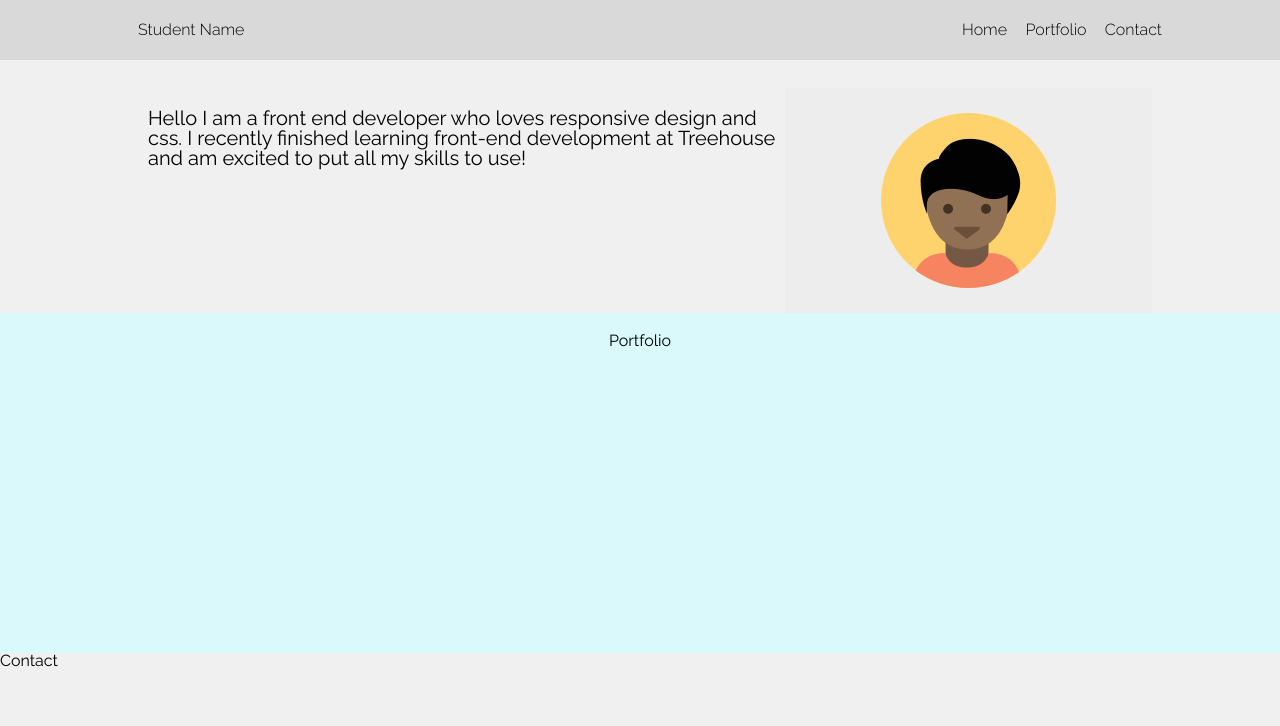
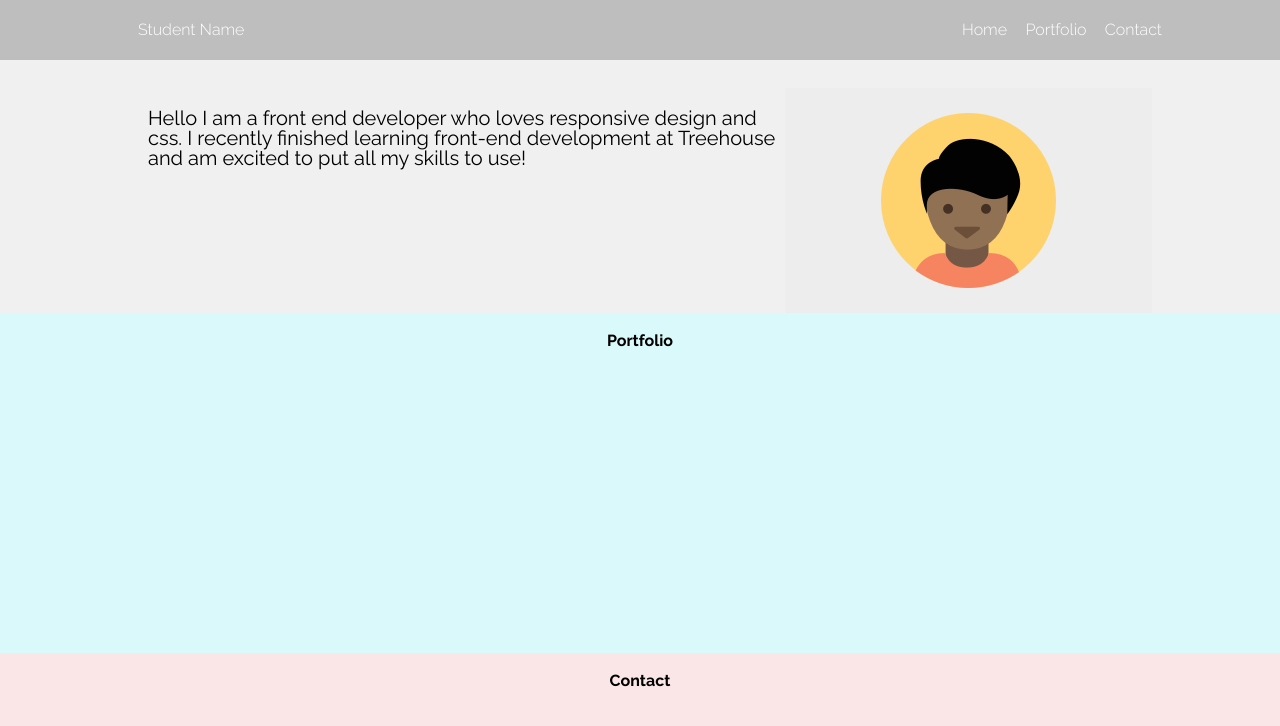
Before and after one commit to jonwalz/Treehouse_project2, a plain HTML site: page index.html in a window 1280 px wide. Drawn offline with Linux system fonts and the light colour scheme.

Commit message:
Added more styles and content

```diff
--- a/index.html
+++ b/index.html
@@ -3,7 +3,7 @@
 
 <head>
     <title>Portfolio Project 2</title>
-    <link href='https://fonts.googleapis.com/css?family=Raleway:400,300' rel='stylesheet' type='text/css'>
+    <link href='https://fonts.googleapis.com/css?family=Raleway:400,300,500,700' rel='stylesheet' type='text/css'>
     <link rel="stylesheet" href="styles.css">
 </head>
 
@@ -12,9 +12,9 @@
     <div class="nav">
         <div>Student Name</div>
         <ul class="nav-links">
-            <li>Home</li>
-            <li>Portfolio</li>
-            <li>Contact</li>
+            <li><a href="index.html">Home</a></li>
+            <li><a href="#portfolio">Portfolio</a></li>
+            <li><a href="#contact">Contact</a></li>
         </ul>
     </div>
 </div>
@@ -27,14 +27,14 @@
 
 </div>
 
-<div class="portfolio">
+<div class="portfolio" id="portfolio">
     <h1>Portfolio</h1>
     <div class="col"></div>
     <div class="col"></div>
     <div class="col"></div>
 </div>
 
-<div class="contact">
+<div class="contact" id="contact">
     <h1>Contact</h1>
 </div>
 
--- a/styles.css
+++ b/styles.css
@@ -57,6 +57,17 @@ table {
     border-spacing: 0;
 }
 
+/* Link Styles */
+
+a {
+    text-decoration: none;
+    color: white;
+}
+
+a:hover {
+    color: #e8e9ff;
+}
+
 /***************
    Main Styles
 ****************/
@@ -66,7 +77,7 @@ table {
     align-items: center;
     min-height: 40px;
     width: 100%;
-    background: rgba(207, 207, 207, 0.7);
+    background: rgba(169, 169, 169, 0.7);
     padding: 10px;
     position: fixed;
     text-align: center;
@@ -76,6 +87,7 @@ table {
 }
 
 .nav {
+    color: white;
     width: 80%;
     display: flex;
     align-content: center;
@@ -136,6 +148,24 @@ body {
     background: rgb(217, 249, 250);
 }
 
+.portfolio h1 {
+    font-weight: 600;
+}
+
+/*************************
+    Contact Section
+**************************/
+
+.contact {
+    padding: 20px;
+    text-align: center;
+    min-height: 300px;
+    background: rgb(250, 229, 231);
+}
+
+.contact h1 {
+    font-weight: 600;
+}
 
 /***************
     Clearfix
```
